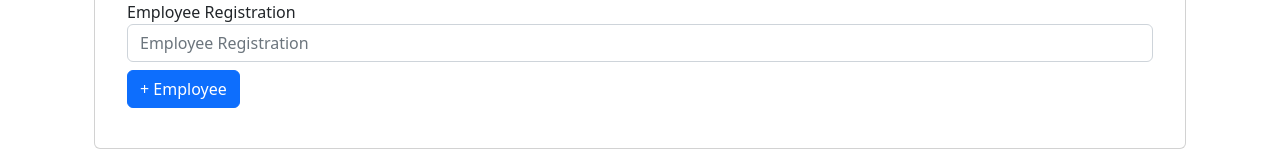
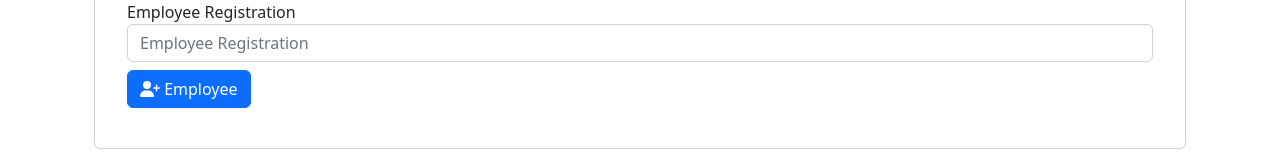
Before and after one commit to HansKinkelaar/VueJS, a Vue app in the folder front-vue-v2/: page / in a window 1280 px wide. Shown: the part 476-636 px from the top of the page. Built offline with nearby package versions, Linux system fonts and the light colour scheme; what vue-sweetalert2 would draw is missing.

Commit message:
Adicionando icone no formulario

```diff
--- a/front-vue-v2/src/components/pages/create-employee/CreateEmployeeComponent.vue
+++ b/front-vue-v2/src/components/pages/create-employee/CreateEmployeeComponent.vue
@@ -103,7 +103,9 @@
           </div>
             <!-- FIM BLOCO: Employee Registration -->
           <div class="mb-2">
-            <button class="btn btn-primary" type="submit">+ Employee</button>
+            <button class="btn btn-primary">
+              <font-awesome-icon :icon="['fas', 'user-plus']"/> Employee
+            </button>
           </div>
 
         </form>
```
